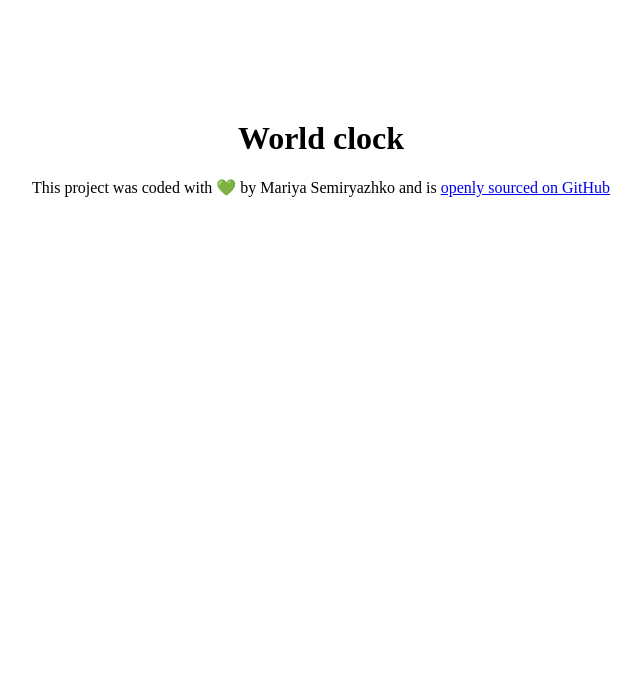
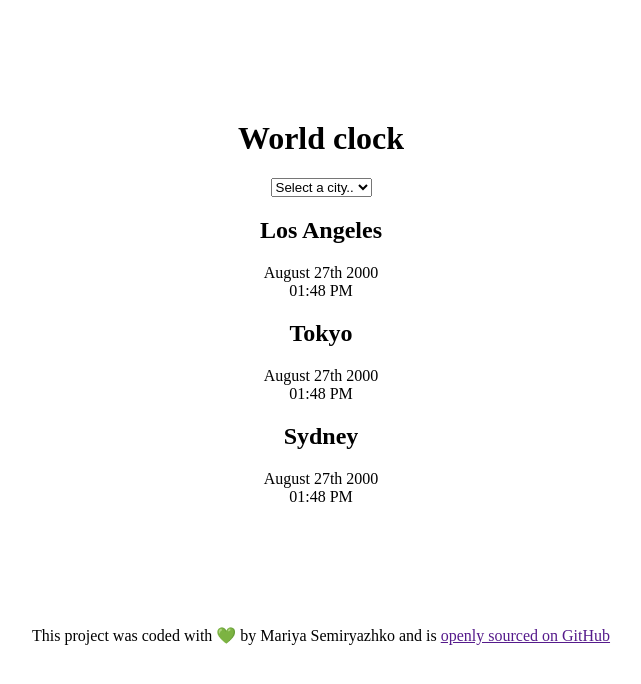
Before and after one commit to MariyaSemiryazhko/world-clock, a plain HTML site: page index.html in a window 1280 px wide. Shown: the whole page, without its empty margins (319-960 px from the left). Drawn offline with Linux system fonts and the light colour scheme.

Commit message:
added the basic HTML

```diff
--- a/css/style.css
+++ b/css/style.css
@@ -3,3 +3,6 @@
     margin: 120px auto;
     max-width: 600px;
 }
+footer{
+    text-align: center;
+}
--- a/index.html
+++ b/index.html
@@ -8,9 +8,32 @@
 </head>
 <body>
     <div class="container">
-    <h1>World clock</h1>
-    <footer>This project was coded with 💚 by Mariya Semiryazhko and is <a href="https://github.com/MariyaSemiryazhko/world-clock" target="_blank">openly sourced on GitHub </a></openly> </footer>
+        <h1>World clock</h1>
+        <select name="" id="">
+            <option value="">Select a city..</option>
+            <option value="">London</option>
+            <option value="">New York</option>
+            <option value="">Oslo</option>
+        </select>
+        <div class="city">
+            <h2>Los Angeles</h2>
+            <div class="date">August 27th 2000</div>
+            <div class="time">  01:48 PM</div>
+        </div>
+        <div class="city">
+            <h2>Tokyo</h2>
+            <div class="date">August 27th 2000</div>
+            <div class="time"> 01:48 PM</div>
+        </div>
+        <div class="city">
+            <h2>Sydney</h2>
+            <div class="date">August 27th 2000</div>
+            <div class="time"> 01:48 PM</div>
+        </div>
     </div>
+
+    <footer>This project was coded with 💚 by Mariya Semiryazhko and is <a href="" target="_blank">openly sourced on GitHub </a></openly> </footer>
+
     <script src="javascript/index.js"></script>
 </body>
 </html>
```
